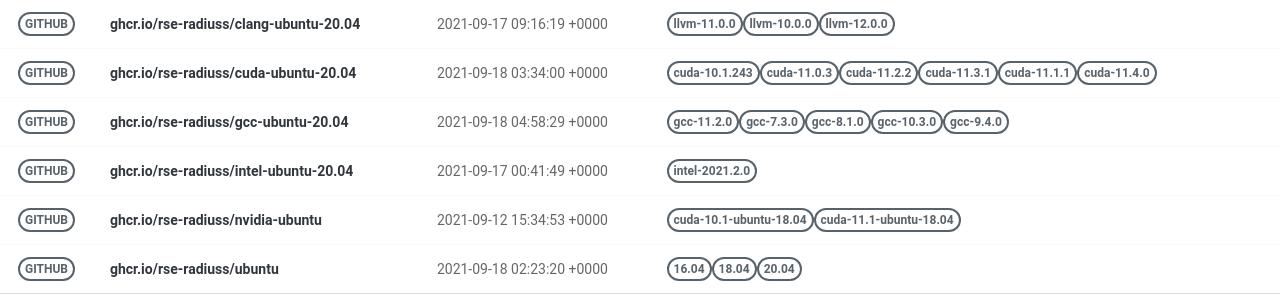
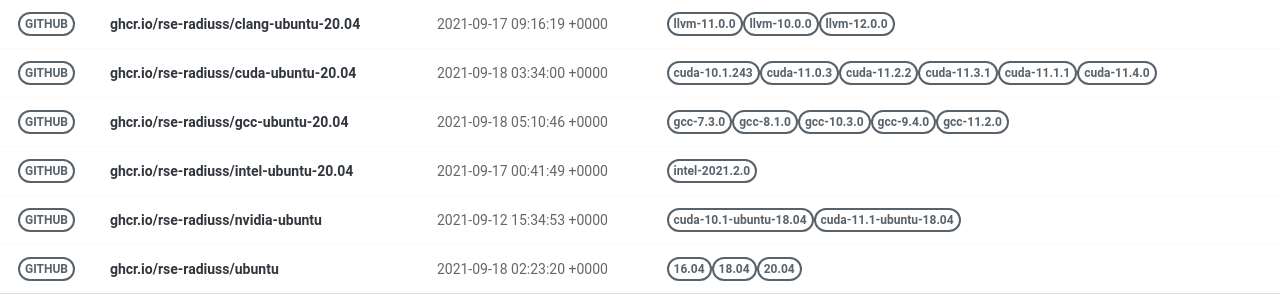
Before and after one commit to rse-ops/docker-images, a Jekyll site: the page built from pages/index.md, in a window 1280 px wide. Shown: the part 179-479 px from the top of the page. Built offline with Jekyll 4.4.1, drawn with Linux system fonts in a browser that asks for light colours; nearby versions of some CDN libraries.

Commit message:
Automated push to update library 2021-09-18

```diff
--- a/_library/ghcr.io-rse-radiuss-gcc-ubuntu-20.04.md
+++ b/_library/ghcr.io-rse-radiuss-gcc-ubuntu-20.04.md
@@ -1,14 +1,11 @@
 ---
 layout: container
 name: ghcr.io/rse-radiuss/gcc-ubuntu-20.04
-updated_at: 2021-09-18 04:58:29.350113
+updated_at: 2021-09-18 05:10:46.660456
 
 
 container_url: https://github.com/orgs/rse-radiuss/packages/container/package/gcc-ubuntu-20.04
 versions:
- - tag: gcc-11.2.0
-   dockerfile: https://github.com/rse-radiuss/docker-images/blob/main/ubuntu/gcc/Dockerfile
-   manifest: https://crane.ggcr.dev/manifest/ghcr.io/rse-radiuss/gcc-ubuntu-20.04:gcc-11.2.0
  - tag: gcc-7.3.0
    dockerfile: https://github.com/rse-radiuss/docker-images/blob/main/ubuntu/gcc/Dockerfile
    manifest: https://crane.ggcr.dev/manifest/ghcr.io/rse-radiuss/gcc-ubuntu-20.04:gcc-7.3.0
```
Also changed, not shown: other parts of _library/ghcr.io-rse-radiuss-gcc-ubuntu-20.04.md (+3 -0 lines).
